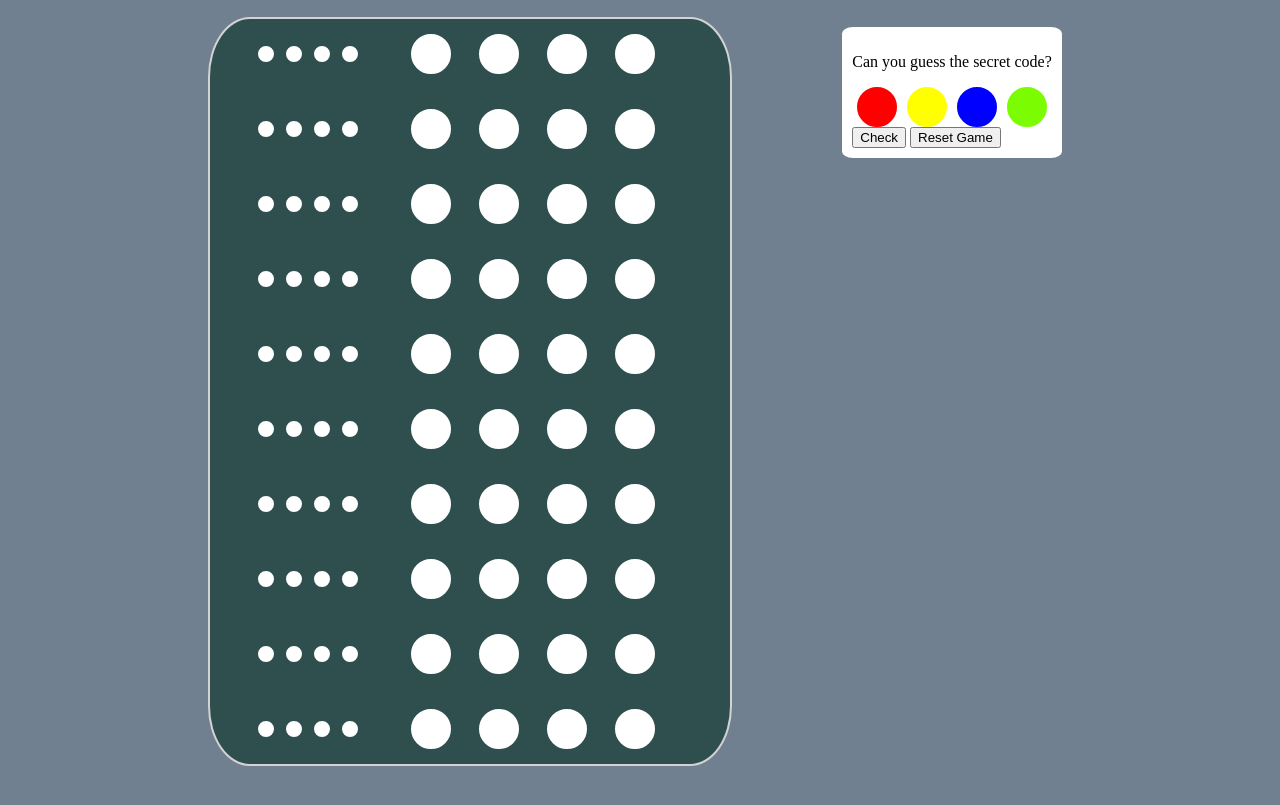
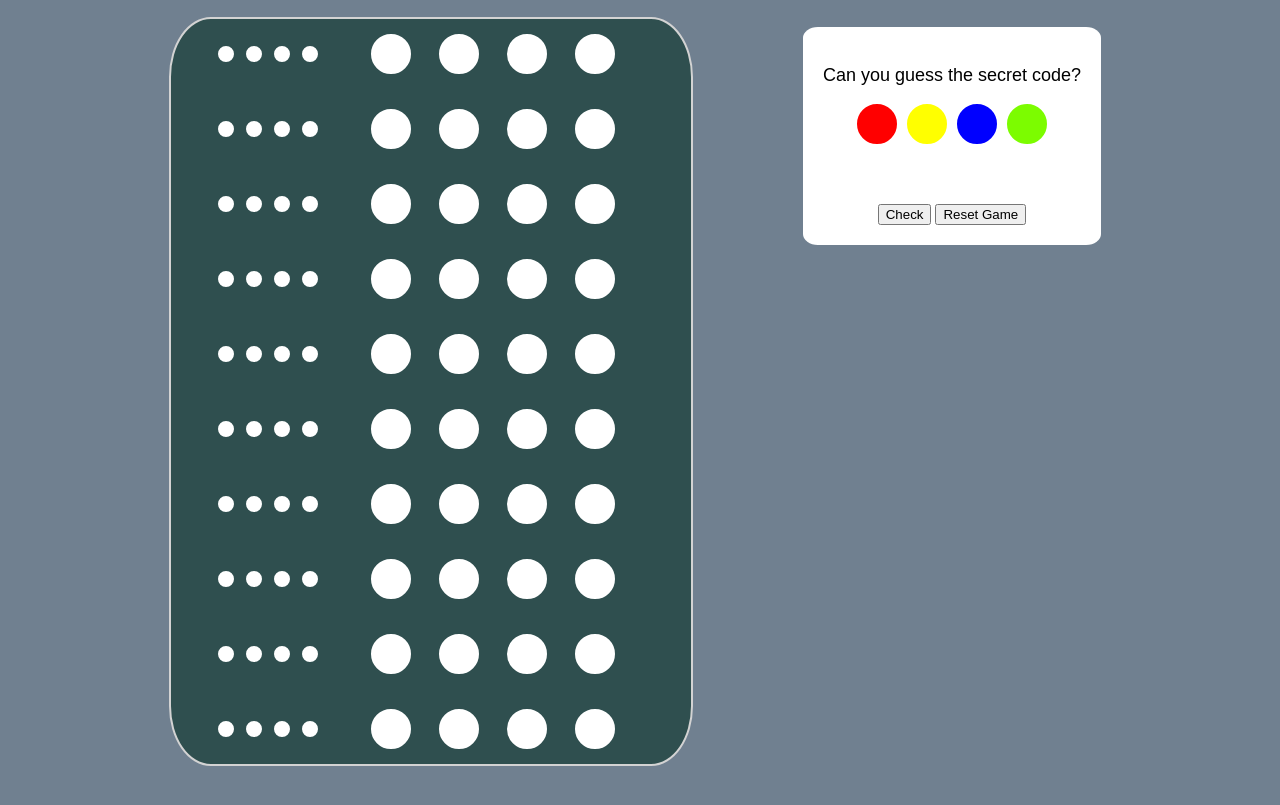
Before and after one commit to mindytyj/mastermind, a website built with Vite: page mastermind/index.html in a window 1280 px wide. Shown: the part 73-878 px from the top of the page. Built offline with nearby package versions, Linux system fonts and the light colour scheme.

Commit message:
Ver 6.2: Amended Game Message in CSS

```diff
--- a/mastermind/style.css
+++ b/mastermind/style.css
@@ -83,10 +83,16 @@ main {
   display: flex;
   flex-direction: column;
   justify-content: center;
+  align-items: center;
   background-color: white;
   border-radius: 5%;
   margin: 10px;
-  padding: 10px;
+  padding: 20px;
+}
+
+p {
+  font-size: large;
+  font-family: fantasy;
 }
 
 .divContainer > .selectionPegs {
@@ -120,6 +126,7 @@ main {
   color: lawngreen;
 }
 
-.buttons {
-  width: fit-content;
+#gameMessage {
+  margin: 10px;
+  padding: 20px;
 }
```
